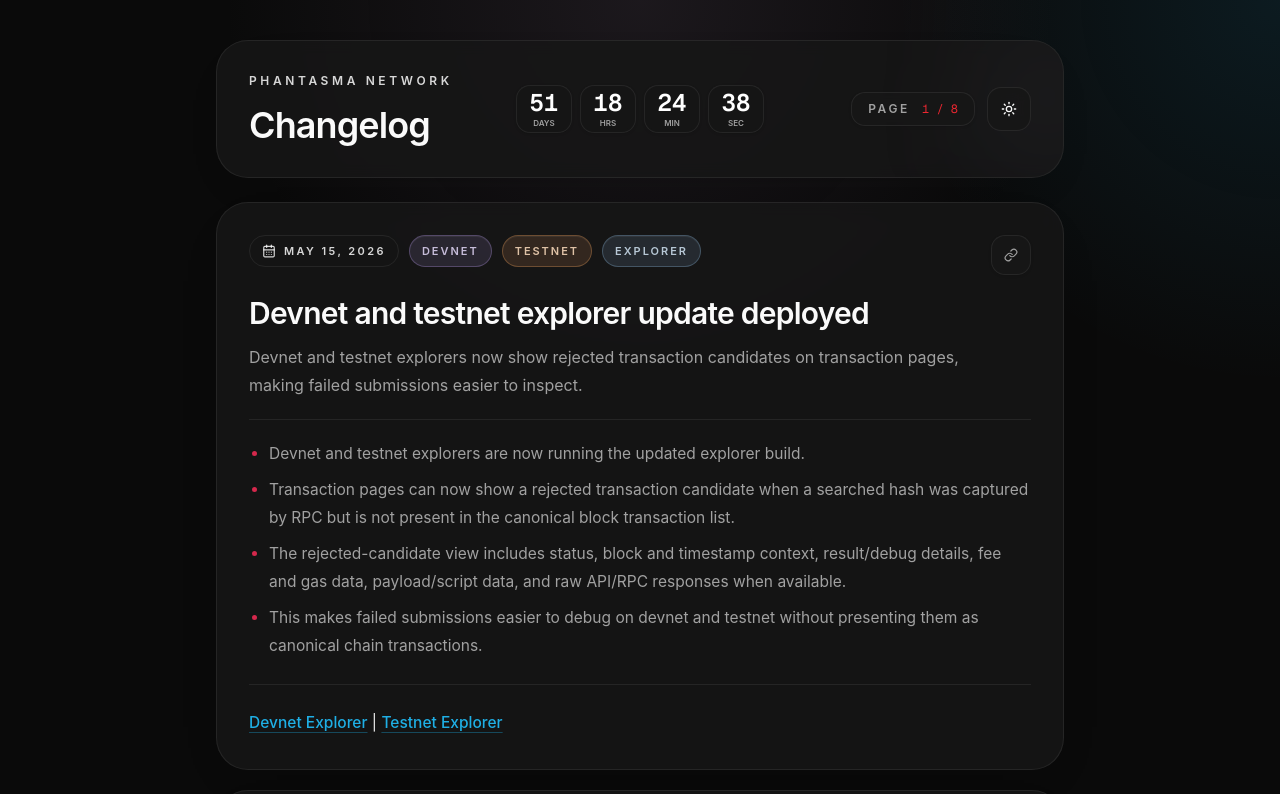
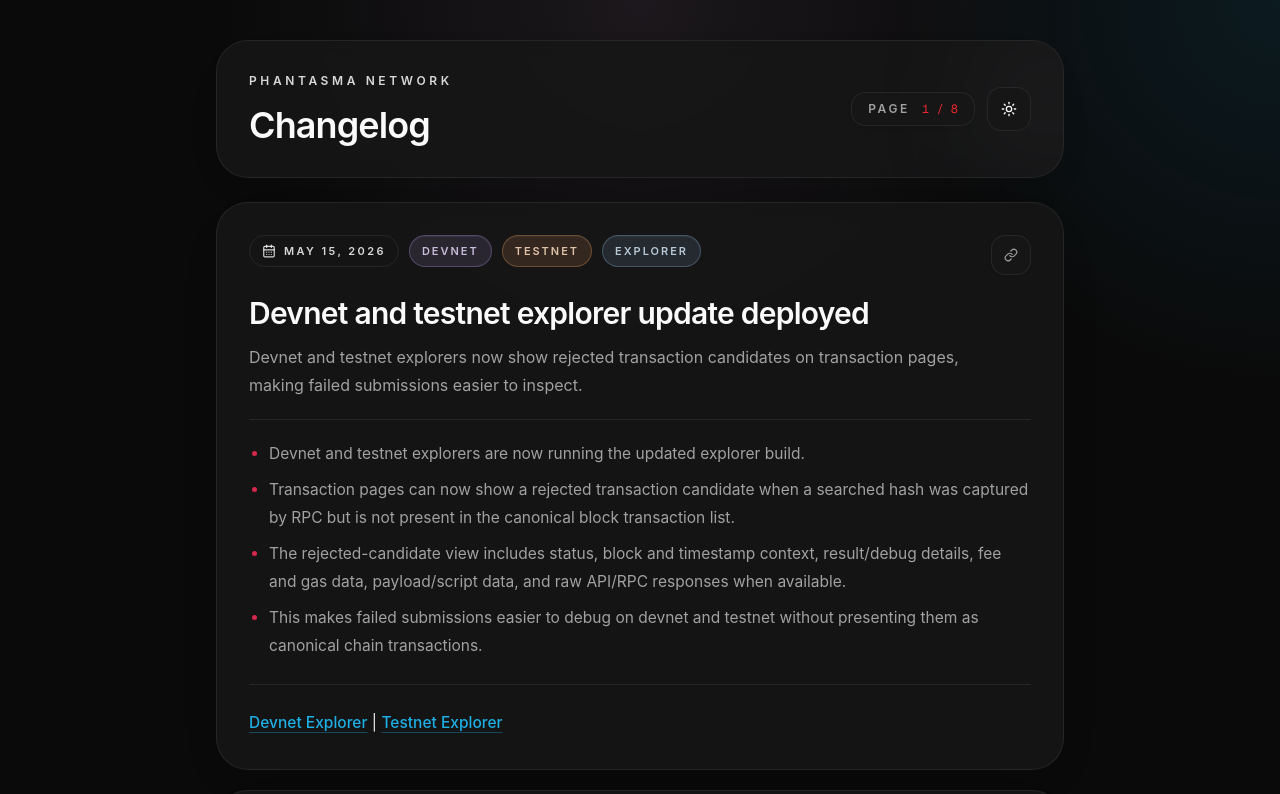
Before and after one commit to phantasma-io/changelog-frontend, a Next.js app: page / in a window 1280 px wide. Shown: the top 794 px of the page. Built offline with nearby package versions, Linux system fonts and the light colour scheme.

Commit message:
Hide countdown for now

```diff
--- a/src/components/ChangelogPageShell.tsx
+++ b/src/components/ChangelogPageShell.tsx
@@ -5,14 +5,20 @@
 import { ThemeToggle } from "@/components/ThemeToggle";
 import type { ChangelogPage } from "@/lib/changelog";
 
+const SHOW_HEADER_COUNTDOWN = false;
+
 export function ChangelogPageShell({ page }: { page: ChangelogPage }) {
+  const headerGridClassName = SHOW_HEADER_COUNTDOWN
+    ? "relative grid gap-5 md:grid-cols-[1fr_auto_1fr] md:items-center"
+    : "relative grid gap-5 md:grid-cols-[1fr_auto] md:items-center";
+
   return (
     <div className="min-h-screen">
       <div className="mx-auto flex w-full max-w-4xl flex-col gap-6 px-4 py-8 sm:px-6 sm:py-10">
         <header className="glass-panel relative overflow-hidden rounded-[2rem] p-6 sm:p-8">
           <div className="absolute -right-10 top-0 h-28 w-28 rounded-full bg-[rgb(var(--brand-violet)/0.14)] blur-3xl" />
 
-          <div className="relative grid gap-5 md:grid-cols-[1fr_auto_1fr] md:items-center">
+          <div className={headerGridClassName}>
             <div className="min-w-0">
               <div className="text-xs font-semibold uppercase tracking-[0.3em] text-foreground/85 dark:text-white">
                 Phantasma Network
@@ -23,7 +29,7 @@
               </h1>
             </div>
 
-            <HeaderCountdown />
+            {SHOW_HEADER_COUNTDOWN ? <HeaderCountdown /> : null}
 
             <div className="flex flex-wrap items-center gap-3 md:justify-end">
               {page.totalPages > 1 ? (
```
